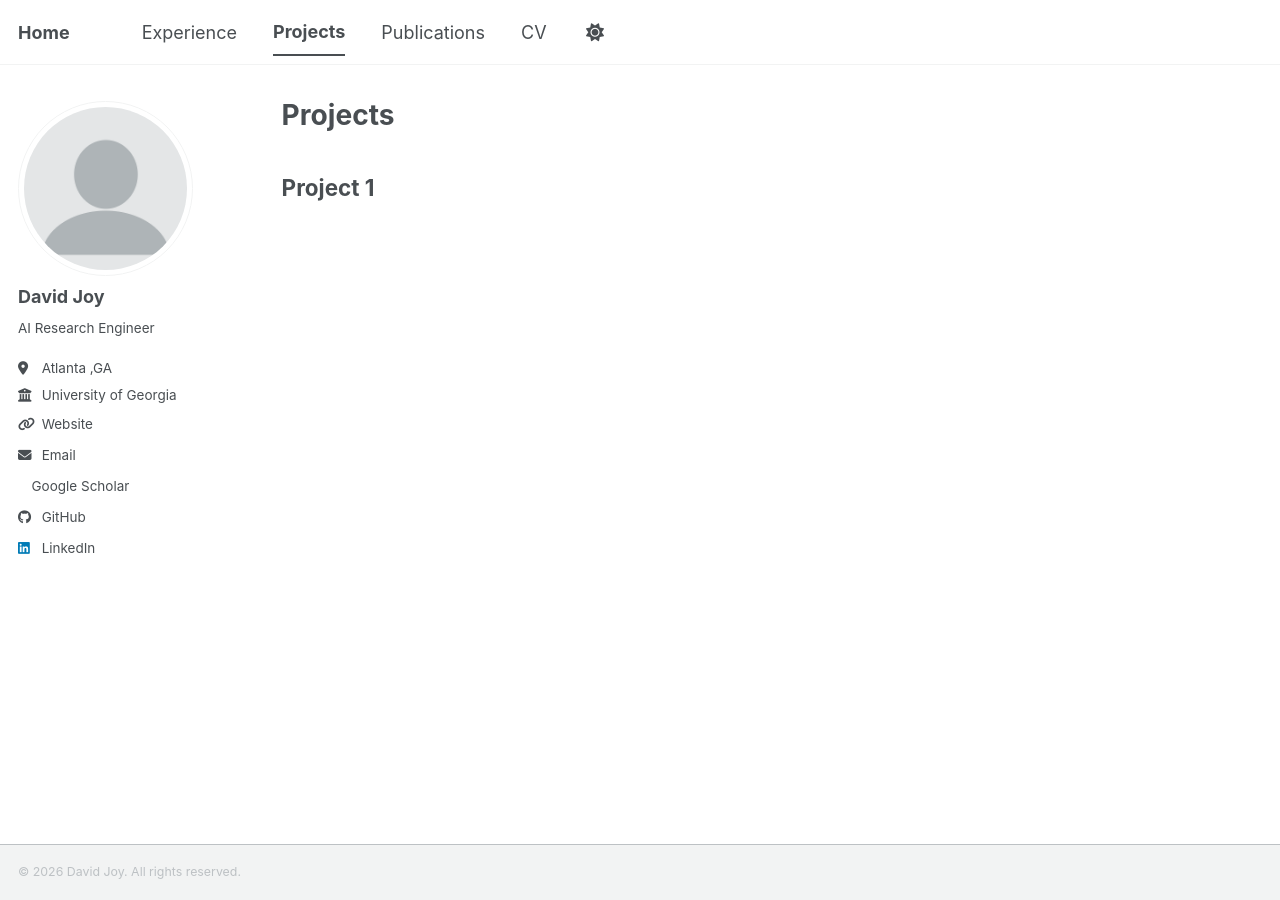
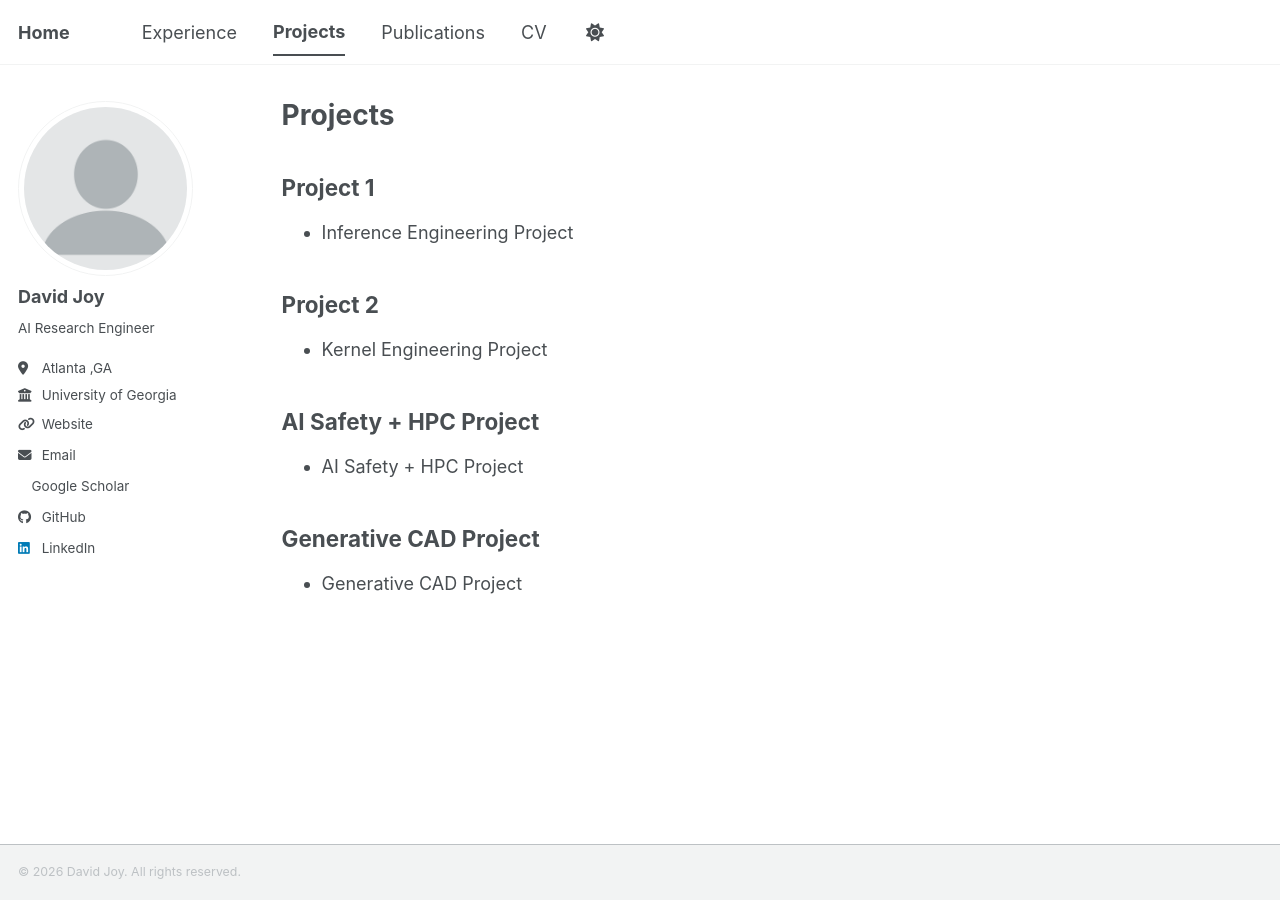
Before and after one commit to davidjoyme/davidjoyme.github.io, a Jekyll site: the page built from _pages/projects.md, in a window 1280 px wide. Built offline with Jekyll 4.4.1, drawn with Linux system fonts in a browser that asks for light colours; a style sheet for code colours, icons or effects is not loaded.

Commit message:
fix about page

```diff
--- a/_pages/projects.md
+++ b/_pages/projects.md
@@ -7,3 +7,17 @@ author_profile: true
 
 
 ## Project 1
+
+* Inference Engineering Project
+
+## Project 2
+
+* Kernel Engineering Project
+
+## AI Safety + HPC Project
+
+* AI Safety + HPC Project
+
+## Generative CAD Project
+
+* Generative CAD Project
```
Also changed, not shown: _pages/about.md (+1 -1 lines).
